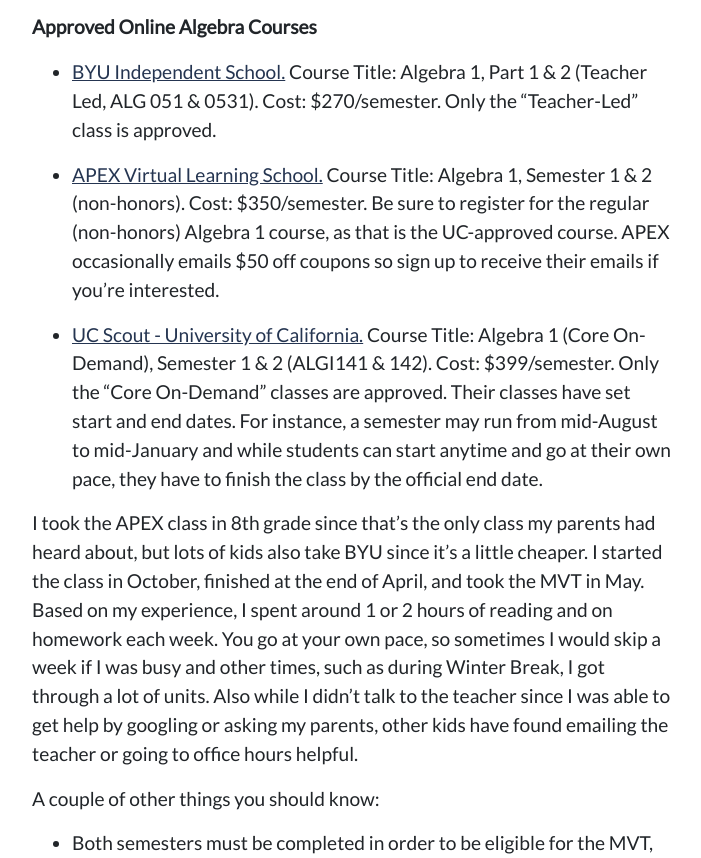
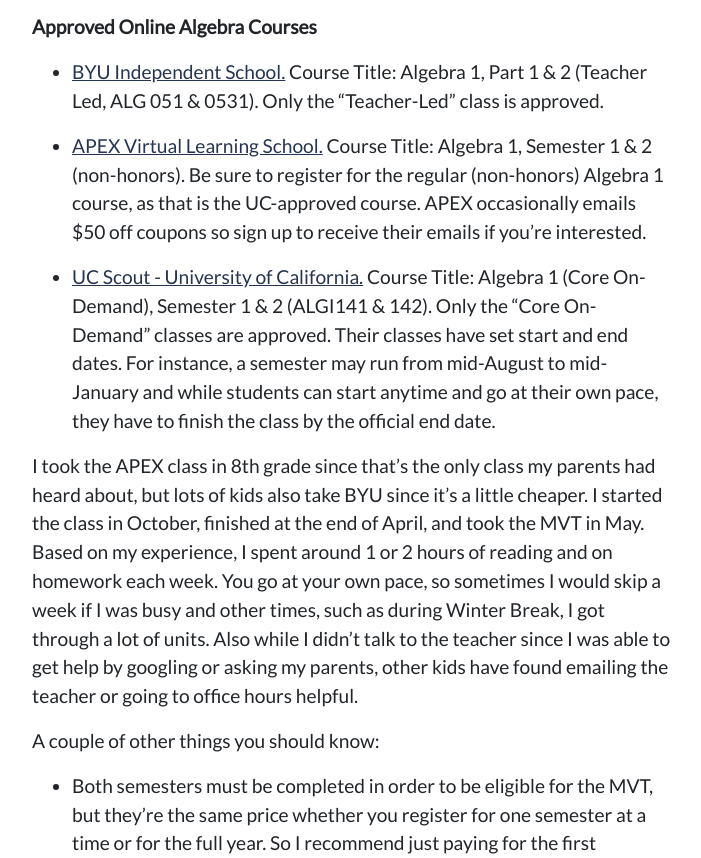
Before and after one commit to joshchen984/MathPathSF, a Gatsby site: page /eighth-grade in a window 1280 px wide. Shown: the part 1005-1863 px from the top of the page, without its empty margins (288-989 px from the left). Built offline with nearby package versions, Linux system fonts and the light colour scheme; Gatsby itself is replaced by a stand-in of ours.

Commit message:
Get rid of algebra class costs

```diff
--- a/src/pages/eighth-grade.js
+++ b/src/pages/eighth-grade.js
@@ -71,19 +71,17 @@
           >
             {" "}
             Course Title: Algebra 1, Part 1 &amp; 2 (Teacher Led, ALG 051 &amp;
-            0531). Cost: $270/semester. Only the “Teacher-Led” class is
-            approved.
+            0531). Only the “Teacher-Led” class is approved.
           </ListItem>
           <ListItem
             title="APEX Virtual Learning School."
             link="https://www.apexlearningvs.com/course-catalog/"
           >
             {" "}
-            Course Title: Algebra 1, Semester 1 &amp; 2 (non-honors). Cost:
-            $350/semester. Be sure to register for the regular (non-honors)
-            Algebra 1 course, as that is the UC-approved course. APEX
-            occasionally emails $50 off coupons so sign up to receive their
-            emails if you’re interested.&nbsp;
+            Course Title: Algebra 1, Semester 1 &amp; 2 (non-honors). Be sure to
+            register for the regular (non-honors) Algebra 1 course, as that is
+            the UC-approved course. APEX occasionally emails $50 off coupons so
+            sign up to receive their emails if you’re interested.&nbsp;
           </ListItem>
           <ListItem
             title="UC Scout - University of California."
@@ -91,11 +89,11 @@
           >
             {" "}
             Course Title: Algebra 1 (Core On-Demand), Semester 1 &amp; 2
-            (ALGI141 &amp; 142). Cost: $399/semester. Only the “Core On-Demand”
-            classes are approved. Their classes have set start and end dates.
-            For instance, a semester may run from mid-August to mid-January and
-            while students can start anytime and go at their own pace, they have
-            to finish the class by the official end date.&nbsp;
+            (ALGI141 &amp; 142). Only the “Core On-Demand” classes are approved.
+            Their classes have set start and end dates. For instance, a semester
+            may run from mid-August to mid-January and while students can start
+            anytime and go at their own pace, they have to finish the class by
+            the official end date.&nbsp;
           </ListItem>
         </ul>
         <p>
```
Also changed, not shown: src/pages/sfusd-pathways.js (+3 -4 lines).
